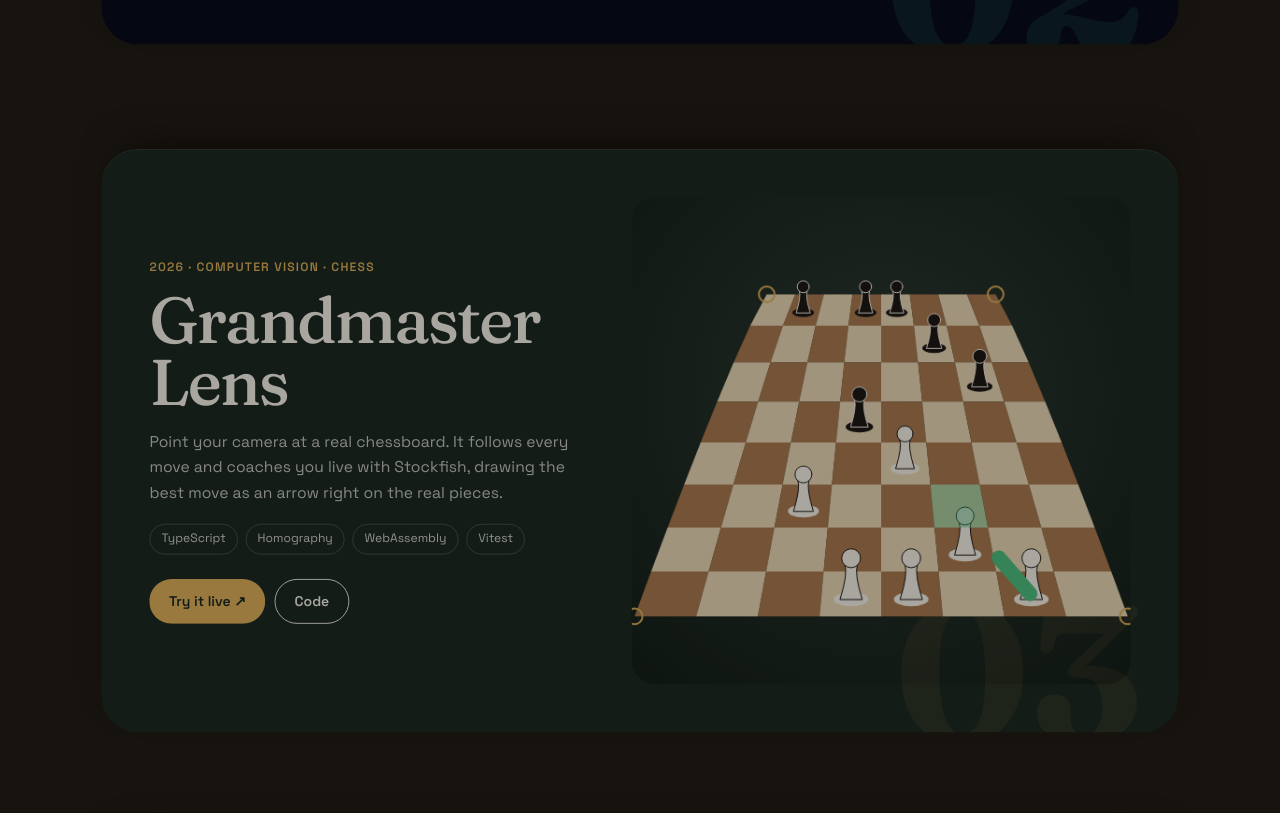
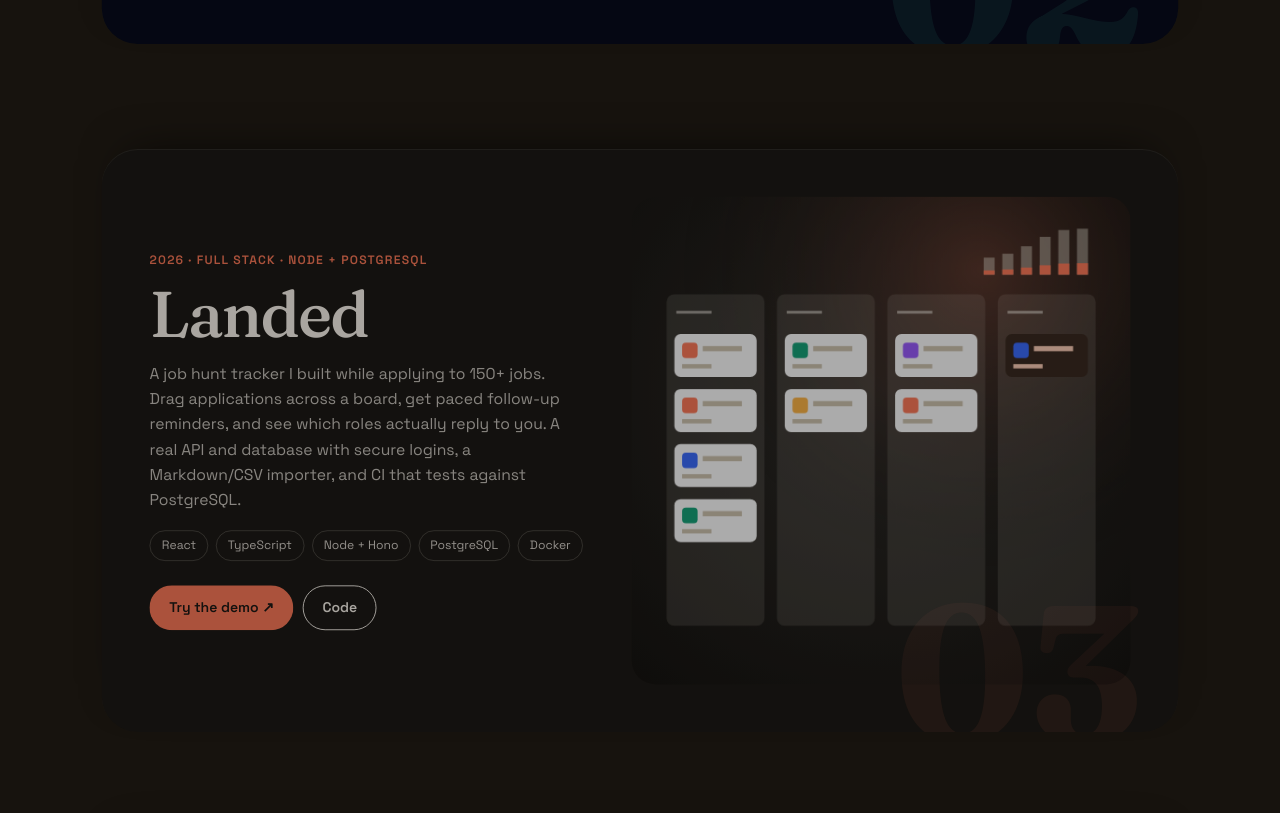
Before and after one commit to Hanee2907/hanee2907.github.io, a website built with Vite: page index.html in a window 1280 px wide. Shown: the part 3287-4100 px from the top of the page. Built offline with nearby package versions, Linux system fonts and the light colour scheme; animation ran at ten frames a second.

Commit message:
Feature Landed, the job hunt tracker, with its own animated board art

```diff
--- a/index.html
+++ b/index.html
@@ -123,7 +123,21 @@
             <div class="project-art"><canvas data-art="globe" aria-label="Animated globe turning, with glowing flight arcs from Toronto to five cities" role="img"></canvas></div>
           </article>
 
-          <article class="project" style="--c1:#1c2a22;--c2:#e3b45a;--c3:#4fc27f" data-index="03">
+          <article class="project" style="--c1:#1d1a16;--c2:#ff7a59;--c3:#ffb547" data-index="03">
+            <div class="project-text">
+              <p class="project-meta">2026 · Full stack · Node + PostgreSQL</p>
+              <h3>Landed</h3>
+              <p class="project-pitch">A job hunt tracker I built while applying to 150+ jobs. Drag applications across a board, get paced follow-up reminders, and see which roles actually reply to you. A real API and database with secure logins, a Markdown/CSV importer, and CI that tests against PostgreSQL.</p>
+              <ul class="tags"><li>React</li><li>TypeScript</li><li>Node + Hono</li><li>PostgreSQL</li><li>Docker</li></ul>
+              <div class="project-links">
+                <a class="pill pill-solid" href="https://landed-g8fb.onrender.com" target="_blank" rel="noopener" data-cursor="Try">Try the demo ↗</a>
+                <a class="pill" href="https://github.com/Hanee2907/landed" target="_blank" rel="noopener" data-cursor="Code">Code</a>
+              </div>
+            </div>
+            <div class="project-art"><canvas data-art="board" aria-label="Animated job board where a card glides from Applied to Replied" role="img"></canvas></div>
+          </article>
+
+          <article class="project" style="--c1:#1c2a22;--c2:#e3b45a;--c3:#4fc27f" data-index="04">
             <div class="project-text">
               <p class="project-meta">2026 · Computer vision · Chess</p>
               <h3>Grandmaster Lens</h3>
@@ -137,7 +151,7 @@
             <div class="project-art"><canvas data-art="chess" aria-label="Animated chessboard in perspective with a best-move arrow" role="img"></canvas></div>
           </article>
 
-          <article class="project" style="--c1:#1a1238;--c2:#ff7ad9;--c3:#7c6cff" data-index="04">
+          <article class="project" style="--c1:#1a1238;--c2:#ff7ad9;--c3:#7c6cff" data-index="05">
             <div class="project-text">
               <p class="project-meta">2026 · Music · Web Audio</p>
               <h3>Wave Studio</h3>
@@ -151,7 +165,7 @@
             <div class="project-art"><canvas data-art="wave" aria-label="Animated sound waves and frequency rings" role="img"></canvas></div>
           </article>
 
-          <article class="project" style="--c1:#0a1024;--c2:#ffb347;--c3:#5ec8ff" data-index="05">
+          <article class="project" style="--c1:#0a1024;--c2:#ffb347;--c3:#5ec8ff" data-index="06">
             <div class="project-text">
               <p class="project-meta">2025 · 3D · Space</p>
               <h3>ORBITAL</h3>
@@ -165,7 +179,7 @@
             <div class="project-art"><canvas data-art="orbit" aria-label="Animated planets orbiting a sun" role="img"></canvas></div>
           </article>
 
-          <article class="project" style="--c1:#26140c;--c2:#ff7a3d;--c3:#ffd8a8" data-index="06">
+          <article class="project" style="--c1:#26140c;--c2:#ff7a3d;--c3:#ffd8a8" data-index="07">
             <div class="project-text">
               <p class="project-meta">2025 · Distributed systems</p>
               <h3>raft-kv</h3>
--- a/src/arts.ts
+++ b/src/arts.ts
@@ -554,7 +554,109 @@ const drawGlobe: Draw = (g, w, h, t, c) => {
   });
 };
 
+// ---------- Landed: a job board where a card glides from Applied to Replied ----------
+
+const drawBoard: Draw = (g, w, h, t, c) => {
+  const pad = w * 0.07;
+  const gap = w * 0.025;
+  const top = h * 0.2;
+  const colW = (w - pad * 2 - gap * 3) / 4;
+  const colH = h * 0.68;
+  const cardH = Math.min(colH * 0.17, 46);
+  const cardGap = cardH * 0.28;
+  const r = Math.min(10, colW * 0.08);
+  const counts = [4, 2, 2, 1];
+
+  // a warm glow behind the board
+  const glow = g.createRadialGradient(w * 0.7, h * 0.15, 0, w * 0.7, h * 0.15, w * 0.6);
+  glow.addColorStop(0, c.a + '40');
+  glow.addColorStop(1, 'transparent');
+  g.fillStyle = glow;
+  g.fillRect(0, 0, w, h);
+
+  const cardAt = (col: number, i: number) => ({
+    x: pad + col * (colW + gap) + colW * 0.08,
+    y: top + colH * 0.12 + i * (cardH + cardGap),
+  });
+
+  const drawCard = (x: number, y: number, tone: string, dark = false) => {
+    roundRect(g, x, y, colW * 0.84, cardH, r * 0.8);
+    g.fillStyle = dark ? '#3a2a20' : '#ffffff';
+    g.fill();
+    roundRect(g, x + cardH * 0.18, y + cardH * 0.2, cardH * 0.36, cardH * 0.36, 4);
+    g.fillStyle = tone;
+    g.fill();
+    g.fillStyle = dark ? '#ffcfb8' : '#cfc4b0';
+    g.fillRect(x + cardH * 0.66, y + cardH * 0.28, colW * 0.4, cardH * 0.12);
+    g.fillRect(x + cardH * 0.18, y + cardH * 0.7, colW * 0.3, cardH * 0.1);
+  };
+
+  // the four columns
+  for (let col = 0; col < 4; col++) {
+    const x = pad + col * (colW + gap);
+    roundRect(g, x, top, colW, colH, r);
+    g.fillStyle = 'rgba(236,228,213,0.13)';
+    g.fill();
+    g.fillStyle = 'rgba(246,241,232,0.55)';
+    g.fillRect(x + colW * 0.1, top + colH * 0.05, colW * 0.36, 3);
+  }
+
+  // one card travels: lifts out of Applied, tilts, lands in Replied, then the loop starts again
+  const cycle = (t * 0.32) % 1;
+  const move = cycle < 0.25 ? 0 : cycle > 0.65 ? 1 : (cycle - 0.25) / 0.4;
+  const ease = move < 0.5 ? 2 * move * move : 1 - Math.pow(-2 * move + 2, 2) / 2;
+  const lift = Math.sin(move * Math.PI);
+
+  const tones = [c.a, '#3b6cff', '#16a37a', c.b, '#9b5cff'];
+  counts.forEach((n, col) => {
+    // Applied keeps its other cards; the travelling one is drawn separately below
+    const shown = col === 0 ? n - 1 : n;
+    for (let i = 0; i < shown; i++) {
+      const p = cardAt(col, col === 0 ? i + 1 : col === 1 ? i + ease : i);
+      drawCard(p.x, p.y, tones[(col * 2 + i) % tones.length], col === 3);
+    }
+  });
+
+  const from = cardAt(0, 0);
+  const to = cardAt(1, 0);
+  const x = lerp(from.x, to.x, ease);
+  const y = lerp(from.y, to.y, ease) - lift * cardH * 0.6;
+  if (move > 0 && move < 1) {
+    g.save();
+    g.translate(x + colW * 0.42, y + cardH / 2);
+    g.rotate(-0.06 * lift);
+    g.shadowColor = 'rgba(0,0,0,0.45)';
+    g.shadowBlur = 18 * lift;
+    g.shadowOffsetY = 8 * lift;
+    drawCard(-colW * 0.42, -cardH / 2, c.a);
+    g.shadowBlur = 0;
+    g.shadowOffsetY = 0;
+    roundRect(g, -colW * 0.42, -cardH / 2, colW * 0.84, cardH, r * 0.8);
+    g.strokeStyle = c.a;
+    g.lineWidth = 2;
+    g.stroke();
+    g.restore();
+  } else if (move >= 1) {
+    drawCard(to.x, to.y, c.a);
+  } else {
+    drawCard(from.x, from.y, c.a);
+  }
+
+  // a little reply-rate chart above the board, bars breathing
+  const bars = 6;
+  const bw = w * 0.022;
+  for (let i = 0; i < bars; i++) {
+    const bx = w - pad - (bars - i) * bw * 1.7;
+    const bh = h * (0.04 + 0.06 * (i / bars)) * (1 + 0.15 * Math.sin(t * 1.5 + i));
+    g.fillStyle = 'rgba(236,228,213,0.45)';
+    g.fillRect(bx, top - h * 0.04 - bh, bw, bh);
+    g.fillStyle = c.a;
+    g.fillRect(bx, top - h * 0.04 - bh * 0.25, bw, bh * 0.25);
+  }
+};
+
 const ARTS: Record<string, Draw> = {
+  board: drawBoard,
   chess: drawChess,
   wave: drawWave,
   orbit: drawOrbit,
```
